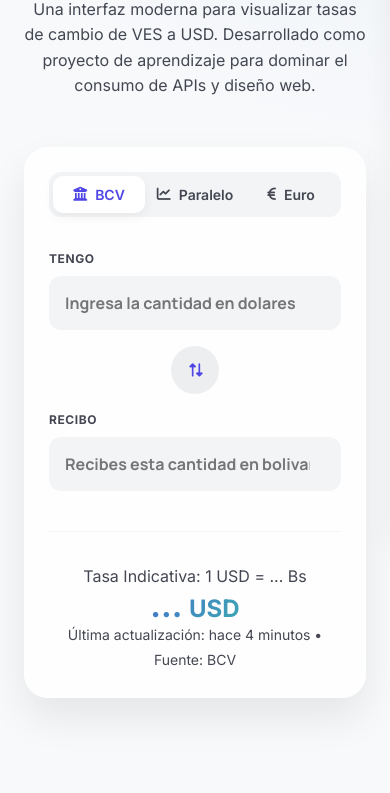
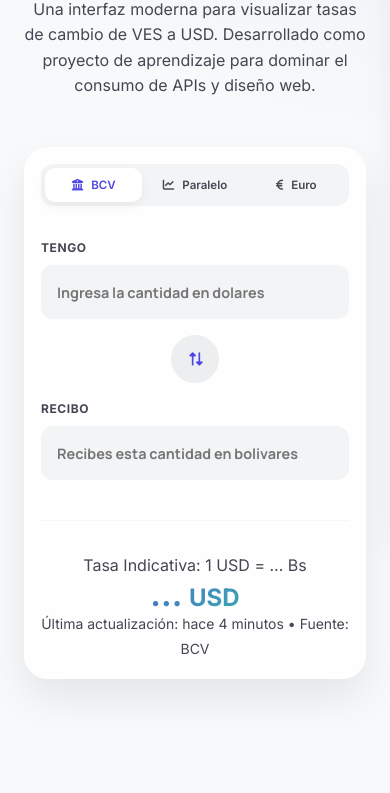
Before and after one commit to Sebitasg14/web-api-bcv, a website: page index.html in a window 390 px wide. Shown: the part 307-1100 px from the top of the page. Drawn offline with Linux system fonts and the light colour scheme; no server answers.

Commit message:
Pequeños cambios listos

```diff
--- a/index.html
+++ b/index.html
@@ -151,6 +151,7 @@
                 <div class="footer-links">
                     <h4>Producto</h4>
                     <ul>
+                        <li><a href="#convertir">Convertir</a></li>
                         <li><a href="#tasas">Tasas en Vivo</a></li>
                         <li><a href="https://github.com/Sua7Dev/api-bcv-sua" target="_blank" rel="noopener noreferrer">API de Divisas</a></li>
                     </ul>
--- a/style.css
+++ b/style.css
@@ -674,7 +674,7 @@
     }
 
     .rates-table {
-        min-width: 360px;
+        min-width: 330px;
     }
 
     .rate-row td{
@@ -690,6 +690,10 @@
         font-size: .95rem;
     }
 
+    .source-item {
+        font-size: .72rem;
+    }
+
     .source-icon{
         width: 30px;
         height: 30px;
@@ -698,6 +702,14 @@
 
     .trend {
         font-size: .7rem;
+    }
+
+    .conversion-card {
+        padding: var(--spacing-4);
+    }
+
+    .input-control::placeholder{
+        font-size: .9rem;
     }
 }
 
```
